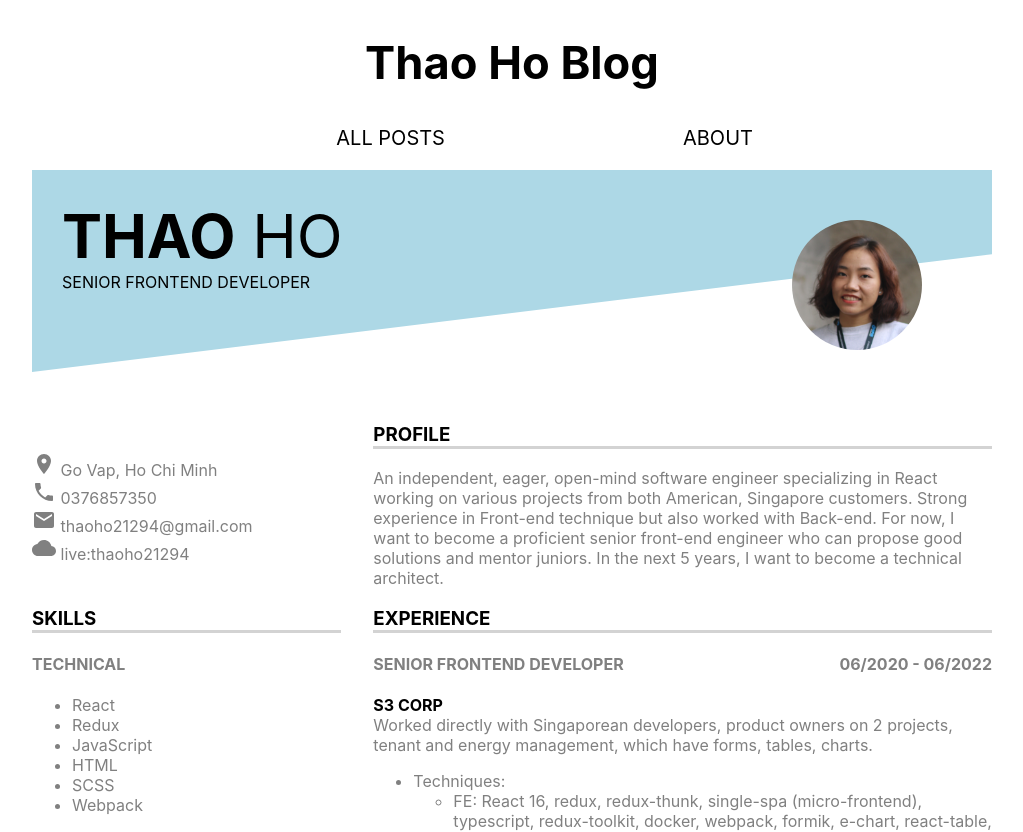
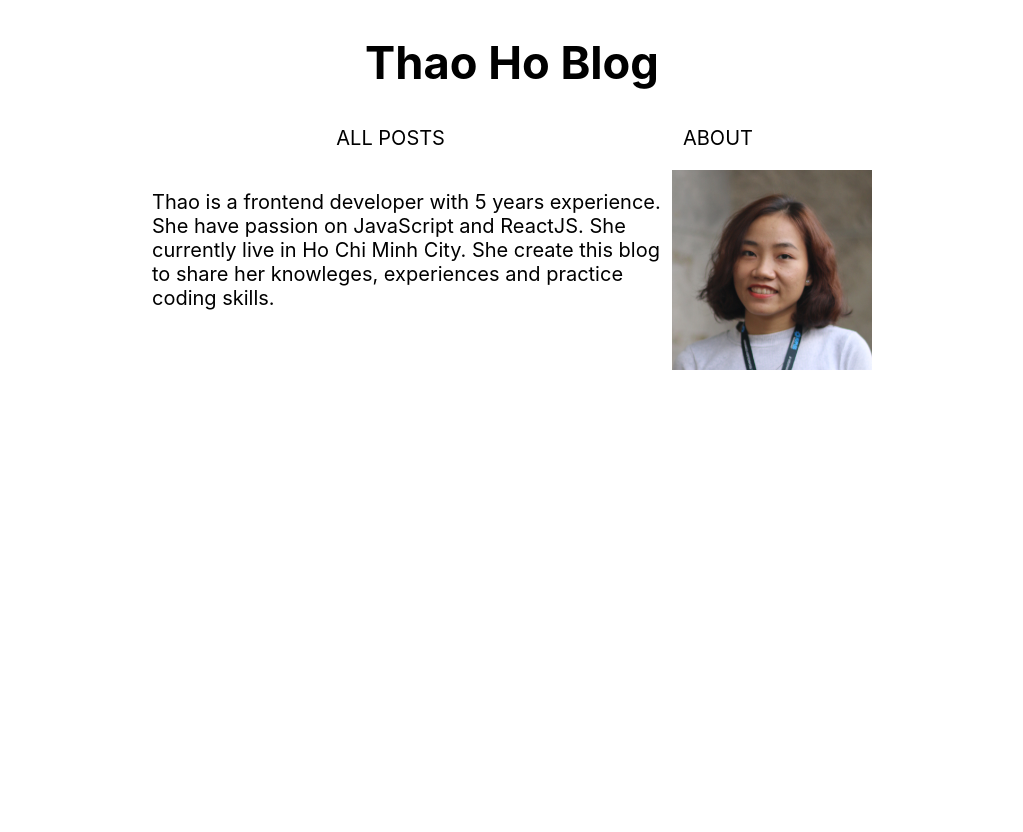
Before and after one commit to thaoho21294/personal-blog, a React app: page /about in a window 1280 px wide. Shown: the top 832 px of the page, without its empty margins (128-1151 px from the left). After the commit the page ends 800 px from the top, so only its background shows below. Built offline with nearby package versions, Linux system fonts and the light colour scheme.

Commit message:
Add simple About page

```diff
--- a/src/App.js
+++ b/src/App.js
@@ -2,8 +2,7 @@ import React from 'react'
 import { BrowserRouter, Routes, Route } from 'react-router-dom'
 import Login from './scenes/Login'
 import Home from './scenes/Home'
-
-// TODO: explore why path array doesn't work
+import Resume from './scenes/Resume/Resume'
 
 function App() {
   return (
@@ -12,6 +11,7 @@ function App() {
         <Route path='/login' element={<Login />} />
         <Route path='/*' element={<Home />} />
         <Route path='/logout' element={<Login />} />
+        <Route path='resume' element={<Resume />} />
       </Routes>
     </BrowserRouter>
   )
--- /dev/null
+++ b/src/scenes/About.js
@@ -0,0 +1,18 @@
+import React from 'react'
+import me from '../assets/me.jpg'
+
+const About = () => {
+  return (
+    <div className='small-container' style={{ display: 'flex' }}>
+      <p>
+        Thao is a frontend developer with 5 years experience. She have passion
+        on JavaScript and ReactJS. She currently live in Ho Chi Minh City. She
+        create this blog to share her knowleges, experiences and practice coding
+        skills.
+      </p>
+      <img alt='profile' width={200} src={me} />
+    </div>
+  )
+}
+
+export default About
--- a/src/scenes/Home.js
+++ b/src/scenes/Home.js
@@ -3,7 +3,7 @@ import { Routes, Route } from 'react-router-dom'
 import Navbar from 'components/navbar/Navbar'
 import Posts from './Posts'
 import Post from './Post'
-import About from './About/About'
+import About from './About'
 import './Home.scss'
 
 // TODO: explore why path array doesn't work
--- a/src/scenes/Home.scss
+++ b/src/scenes/Home.scss
@@ -3,6 +3,7 @@
 body {
   background-color: white;
 }
+
 header {
   h1 {
     font-size: 2.82843rem;
--- a/src/scenes/About/About.js
+++ b/src/scenes/Resume/Resume.js
@@ -1,14 +1,14 @@
 import React from 'react'
 import { LocationOn, Phone, Email, Cloud } from '@mui/icons-material'
-import './About.scss'
+import './Resume.scss'
 import me from '../../assets/me.jpg'
-import Row from 'scenes/About/components/Row'
+import Row from 'scenes/Resume/components/Row'
 import Card from './components/Card'
 import JobCard from './components/JobCard'
 
-const About = () => {
+const Resume = () => {
   return (
-    <div className='medium-container about'>
+    <div className='medium-container resume'>
       <div className='header'>
         <div className='name'>
           <span className='firstname'>Thao</span> Ho
@@ -203,4 +203,4 @@ const About = () => {
   )
 }
 
-export default About
+export default Resume
--- a/src/scenes/About/About.scss
+++ b/src/scenes/Resume/Resume.scss
@@ -1,7 +1,7 @@
 $paddingLeft: 1.5em;
 $paddingRight: 1.5em;
 
-.about {
+.resume {
   position: relative;
   > .header {
     text-transform: uppercase;
```
Also changed, not shown: src/scenes/Resume/components/Card.js (renamed from src/scenes/About/components/Card.js), src/scenes/Resume/components/Card.scss (renamed from src/scenes/About/components/Card.scss), src/scenes/Resume/components/JobCard.js (renamed from src/scenes/About/components/JobCard.js), src/scenes/Resume/components/JobCard.scss (renamed from src/scenes/About/components/JobCard.scss), src/scenes/Resume/components/Row.js (renamed from src/scenes/About/components/Row.js), src/scenes/Resume/components/Row.scss (renamed from src/scenes/About/components/Row.scss).
